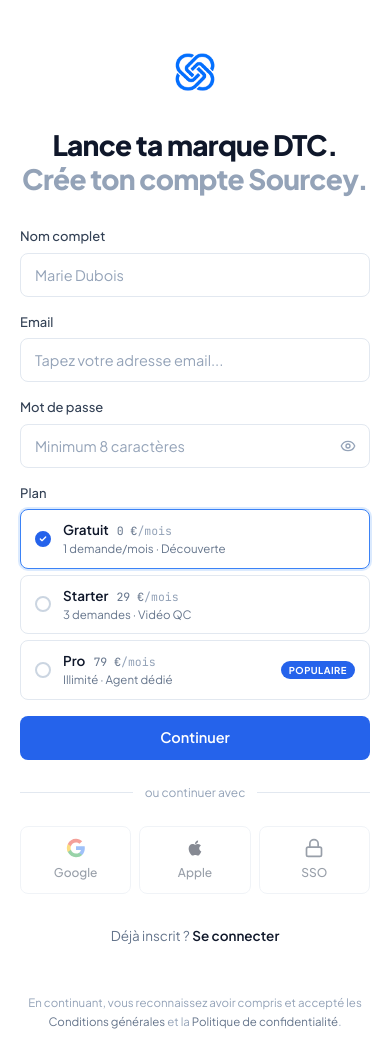
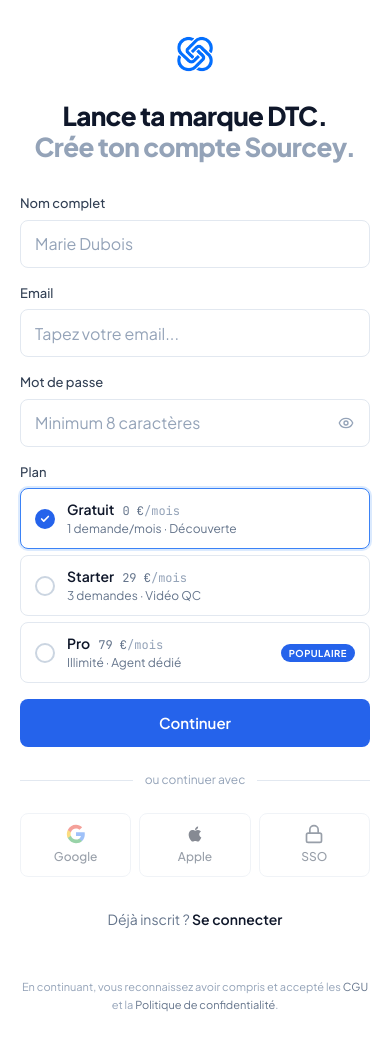
Before and after one commit to sourceyofficiel/sourcey-landing, a Next.js app: page /signup in a window 390 px wide. After the commit the page ends 1038 px from the top, so only its background shows below. Built offline with nearby package versions, Linux system fonts and the light colour scheme.

Commit message:
fix(mobile): auth pages - prevent iOS input zoom + bigger tap targets + simpler render

```diff
--- a/src/app/(auth)/layout.tsx
+++ b/src/app/(auth)/layout.tsx
@@ -2,11 +2,11 @@
 import Image from "next/image";
 
 /**
- * Auth layout — minimaliste, centré (style Notion / Linear).
+ * Auth layout — minimaliste, centré, mobile-first.
  *  - Single column
  *  - Logo en haut centré
- *  - Beaucoup d'espace blanc
- *  - Pas de panneau marketing
+ *  - Pas d'animation lourde
+ *  - Inputs h-12 avec text-[16px] (anti-iOS-zoom)
  */
 export default function AuthLayout({
   children,
@@ -14,22 +14,22 @@
   children: React.ReactNode;
 }) {
   return (
-    <div className="relative flex min-h-screen flex-col bg-white">
-      <main className="relative flex flex-1 items-center justify-center px-5 py-12 md:py-16">
+    <div className="flex min-h-screen flex-col bg-white">
+      <main className="flex flex-1 items-start justify-center px-5 pb-8 pt-8 sm:items-center sm:py-12">
         <div className="w-full max-w-[400px]">
           {/* Logo centré en haut */}
-          <div className="mb-8 flex justify-center">
+          <div className="mb-6 flex justify-center sm:mb-8">
             <Link
               href="/"
               aria-label="Accueil Sourcey"
-              className="inline-flex items-center rounded-lg p-1 -m-1 focus-visible:outline-none focus-visible:ring-2 focus-visible:ring-primary-500"
+              className="inline-flex items-center rounded-lg p-1 -m-1"
             >
               <Image
                 src="/logo/sourcey-mark.png"
                 alt="Sourcey"
                 width={56}
                 height={56}
-                className="h-12 w-12"
+                className="h-11 w-11 sm:h-12 sm:w-12"
                 priority
               />
             </Link>
@@ -40,13 +40,13 @@
       </main>
 
       {/* Footer legal */}
-      <footer className="px-5 pb-8 text-center text-[11.5px] leading-relaxed text-neutral-400">
+      <footer className="px-5 pb-6 pt-4 text-center text-[11px] leading-relaxed text-neutral-400 sm:text-[11.5px]">
         En continuant, vous reconnaissez avoir compris et accepté les{" "}
         <Link
           href="#"
           className="text-neutral-500 underline-offset-2 hover:underline"
         >
-          Conditions générales
+          CGU
         </Link>{" "}
         et la{" "}
         <Link
--- a/src/app/(auth)/login/page.tsx
+++ b/src/app/(auth)/login/page.tsx
@@ -35,8 +35,8 @@
 
   return (
     <div>
-      {/* Title — black + grey two-tone */}
-      <h1 className="text-center font-display text-[28px] font-extrabold leading-[1.2] tracking-tight text-neutral-900">
+      {/* Title */}
+      <h1 className="text-center font-display text-[26px] font-extrabold leading-[1.2] tracking-tight text-neutral-900 sm:text-[28px]">
         Le sourcing en Chine, simplifié.
         <br />
         <span className="text-neutral-400">Connectez-vous à Sourcey.</span>
@@ -56,11 +56,12 @@
             id="email"
             required
             type="email"
+            inputMode="email"
             value={email}
             onChange={(e) => setEmail(e.target.value)}
-            placeholder="Tapez votre adresse email..."
+            placeholder="Tapez votre email..."
             autoComplete="email"
-            className="mt-1.5 block h-11 w-full rounded-lg border border-neutral-200 bg-white px-3.5 text-[14.5px] text-neutral-900 transition-all placeholder:text-neutral-400 hover:border-neutral-300 focus:border-primary-500 focus:outline-none focus:ring-2 focus:ring-primary-100"
+            className="mt-1.5 block h-12 w-full rounded-lg border border-neutral-200 bg-white px-3.5 text-[16px] text-neutral-900 transition-all placeholder:text-neutral-400 hover:border-neutral-300 focus:border-primary-500 focus:outline-none focus:ring-2 focus:ring-primary-100"
           />
         </div>
 
@@ -81,13 +82,13 @@
               onChange={(e) => setPassword(e.target.value)}
               placeholder="Votre mot de passe"
               autoComplete="current-password"
-              className="block h-11 w-full rounded-lg border border-neutral-200 bg-white px-3.5 pr-11 text-[14.5px] text-neutral-900 transition-all placeholder:text-neutral-400 hover:border-neutral-300 focus:border-primary-500 focus:outline-none focus:ring-2 focus:ring-primary-100"
+              className="block h-12 w-full rounded-lg border border-neutral-200 bg-white px-3.5 pr-12 text-[16px] text-neutral-900 transition-all placeholder:text-neutral-400 hover:border-neutral-300 focus:border-primary-500 focus:outline-none focus:ring-2 focus:ring-primary-100"
             />
             <button
               type="button"
               onClick={() => setShowPassword((s) => !s)}
               tabIndex={-1}
-              className="absolute inset-y-0 right-0 flex w-11 items-center justify-center text-neutral-400 transition-colors hover:text-neutral-600"
+              className="absolute inset-y-0 right-0 flex h-12 w-12 items-center justify-center text-neutral-400 transition-colors hover:text-neutral-600 active:bg-neutral-100"
               aria-label={showPassword ? "Cacher" : "Afficher"}
             >
               {showPassword ? (
@@ -100,7 +101,7 @@
           <div className="mt-1.5 flex justify-end">
             <Link
               href="#"
-              className="text-[12px] text-neutral-500 underline-offset-2 hover:text-neutral-900 hover:underline"
+              className="py-1 text-[12.5px] text-neutral-500 underline-offset-2 hover:text-neutral-900 hover:underline"
             >
               Mot de passe oublié&nbsp;?
             </Link>
@@ -109,17 +110,17 @@
 
         {/* Error */}
         {error && (
-          <div className="flex items-start gap-2 rounded-lg border border-rose-200 bg-rose-50 p-3 text-[13px] text-rose-700">
+          <div className="flex items-start gap-2 rounded-lg border border-rose-200 bg-rose-50 p-3 text-[13.5px] text-rose-700">
             <AlertCircle className="mt-0.5 h-4 w-4 shrink-0" />
             <span>{error}</span>
           </div>
         )}
 
-        {/* Submit — flat blue button (Notion style) */}
+        {/* Submit */}
         <button
           type="submit"
           disabled={loading}
-          className="inline-flex h-11 w-full items-center justify-center gap-2 rounded-lg bg-primary-600 text-[14.5px] font-semibold text-white transition-colors hover:bg-primary-700 disabled:cursor-not-allowed disabled:opacity-60"
+          className="inline-flex h-12 w-full items-center justify-center gap-2 rounded-lg bg-primary-600 text-[15px] font-semibold text-white transition-colors hover:bg-primary-700 active:bg-primary-800 disabled:cursor-not-allowed disabled:opacity-60"
         >
           {loading ? (
             <>
@@ -196,7 +197,7 @@
       </div>
 
       {/* Sign up link */}
-      <p className="mt-8 text-center text-[13.5px] text-neutral-500">
+      <p className="mt-8 text-center text-[14px] text-neutral-500">
         Nouveau sur Sourcey&nbsp;?{" "}
         <Link
           href="/signup"
@@ -210,7 +211,7 @@
 }
 
 /* ============================================================
-   Social login button (Notion style)
+   Social login button — h-16 (64px tap target, mobile-friendly)
    ============================================================ */
 function SocialButton({
   label,
@@ -223,7 +224,7 @@
     <button
       type="button"
       disabled
-      className="flex h-[68px] flex-col items-center justify-center gap-1.5 rounded-lg border border-neutral-200 bg-white text-[12px] font-medium text-neutral-700 transition-colors hover:border-neutral-300 hover:bg-neutral-50 disabled:cursor-not-allowed disabled:opacity-50"
+      className="flex h-16 flex-col items-center justify-center gap-1 rounded-lg border border-neutral-200 bg-white text-[12px] font-medium text-neutral-700 transition-colors hover:border-neutral-300 hover:bg-neutral-50 active:bg-neutral-100 disabled:cursor-not-allowed disabled:opacity-50"
       aria-label={`Continuer avec ${label}`}
       title={`${label} — bientôt disponible`}
     >
--- a/src/app/(auth)/signup/page.tsx
+++ b/src/app/(auth)/signup/page.tsx
@@ -46,7 +46,6 @@
   const [showPassword, setShowPassword] = useState(false);
   const [plan, setPlan] = useState<Plan>("free");
 
-  // Read ?plan=… from URL on mount
   useEffect(() => {
     if (typeof window === "undefined") return;
     const p = new URLSearchParams(window.location.search).get("plan") as
@@ -82,8 +81,8 @@
 
   return (
     <div>
-      {/* Title — black + grey two-tone */}
-      <h1 className="text-center font-display text-[28px] font-extrabold leading-[1.2] tracking-tight text-neutral-900">
+      {/* Title */}
+      <h1 className="text-center font-display text-[26px] font-extrabold leading-[1.2] tracking-tight text-neutral-900 sm:text-[28px]">
         Lance ta marque DTC.
         <br />
         <span className="text-neutral-400">Crée ton compte Sourcey.</span>
@@ -107,7 +106,7 @@
             onChange={(e) => setFullName(e.target.value)}
             placeholder="Marie Dubois"
             autoComplete="name"
-            className="mt-1.5 block h-11 w-full rounded-lg border border-neutral-200 bg-white px-3.5 text-[14.5px] text-neutral-900 transition-all placeholder:text-neutral-400 hover:border-neutral-300 focus:border-primary-500 focus:outline-none focus:ring-2 focus:ring-primary-100"
+            className="mt-1.5 block h-12 w-full rounded-lg border border-neutral-200 bg-white px-3.5 text-[16px] text-neutral-900 transition-all placeholder:text-neutral-400 hover:border-neutral-300 focus:border-primary-500 focus:outline-none focus:ring-2 focus:ring-primary-100"
           />
         </div>
 
@@ -123,11 +122,12 @@
             id="email"
             required
             type="email"
+            inputMode="email"
             value={email}
             onChange={(e) => setEmail(e.target.value)}
-            placeholder="Tapez votre adresse email..."
+            placeholder="Tapez votre email..."
             autoComplete="email"
-            className="mt-1.5 block h-11 w-full rounded-lg border border-neutral-200 bg-white px-3.5 text-[14.5px] text-neutral-900 transition-all placeholder:text-neutral-400 hover:border-neutral-300 focus:border-primary-500 focus:outline-none focus:ring-2 focus:ring-primary-100"
+            className="mt-1.5 block h-12 w-full rounded-lg border border-neutral-200 bg-white px-3.5 text-[16px] text-neutral-900 transition-all placeholder:text-neutral-400 hover:border-neutral-300 focus:border-primary-500 focus:outline-none focus:ring-2 focus:ring-primary-100"
           />
         </div>
 
@@ -149,13 +149,13 @@
               onChange={(e) => setPassword(e.target.value)}
               placeholder="Minimum 8 caractères"
               autoComplete="new-password"
-              className="block h-11 w-full rounded-lg border border-neutral-200 bg-white px-3.5 pr-11 text-[14.5px] text-neutral-900 transition-all placeholder:text-neutral-400 hover:border-neutral-300 focus:border-primary-500 focus:outline-none focus:ring-2 focus:ring-primary-100"
+              className="block h-12 w-full rounded-lg border border-neutral-200 bg-white px-3.5 pr-12 text-[16px] text-neutral-900 transition-all placeholder:text-neutral-400 hover:border-neutral-300 focus:border-primary-500 focus:outline-none focus:ring-2 focus:ring-primary-100"
             />
             <button
               type="button"
               onClick={() => setShowPassword((s) => !s)}
               tabIndex={-1}
-              className="absolute inset-y-0 right-0 flex w-11 items-center justify-center text-neutral-400 transition-colors hover:text-neutral-600"
+              className="absolute inset-y-0 right-0 flex h-12 w-12 items-center justify-center text-neutral-400 transition-colors hover:text-neutral-600 active:bg-neutral-100"
               aria-label={showPassword ? "Cacher" : "Afficher"}
             >
               {showPassword ? (
@@ -167,7 +167,7 @@
           </div>
         </div>
 
-        {/* Plan picker (compact) */}
+        {/* Plan picker */}
         <div>
           <span className="block text-[13px] font-medium text-neutral-700">
             Plan
@@ -178,37 +178,37 @@
                 key={p.value}
                 type="button"
                 onClick={() => setPlan(p.value)}
-                className={`relative flex items-center gap-3 rounded-lg border bg-white px-3.5 py-2.5 text-left transition-all ${
+                className={`relative flex min-h-[60px] items-center gap-3 rounded-lg border bg-white px-3.5 py-2.5 text-left transition-all active:scale-[0.99] ${
                   plan === p.value
                     ? "border-primary-500 ring-2 ring-primary-100"
                     : "border-neutral-200 hover:border-neutral-300"
                 }`}
               >
                 <span
-                  className={`grid h-4 w-4 shrink-0 place-items-center rounded-full border-2 transition-colors ${
+                  className={`grid h-5 w-5 shrink-0 place-items-center rounded-full border-2 transition-colors ${
                     plan === p.value
                       ? "border-primary-600 bg-primary-600"
                       : "border-neutral-300"
                   }`}
                 >
                   {plan === p.value && (
-                    <Check className="h-2 w-2 text-white" strokeWidth={4} />
+                    <Check className="h-2.5 w-2.5 text-white" strokeWidth={4} />
                   )}
                 </span>
-                <div className="flex-1">
-                  <div className="flex items-baseline gap-2">
-                    <p className="text-[13.5px] font-semibold text-neutral-900">
+                <div className="flex-1 min-w-0">
+                  <div className="flex flex-wrap items-baseline gap-x-2">
+                    <p className="text-[14px] font-semibold text-neutral-900">
                       {p.label}
                     </p>
-                    <p className="font-mono text-[11.5px] text-neutral-500">
+                    <p className="font-mono text-[12px] text-neutral-500">
                       {p.price}
                       <span className="text-neutral-400">/mois</span>
                     </p>
                   </div>
-                  <p className="text-[11.5px] text-neutral-500">{p.sub}</p>
+                  <p className="text-[12px] text-neutral-500">{p.sub}</p>
                 </div>
                 {p.badge && (
-                  <span className="rounded-full bg-primary-600 px-2 py-0.5 text-[9.5px] font-bold uppercase tracking-wider text-white">
+                  <span className="shrink-0 rounded-full bg-primary-600 px-2 py-0.5 text-[9.5px] font-bold uppercase tracking-wider text-white">
                     {p.badge}
                   </span>
                 )}
@@ -219,17 +219,17 @@
 
         {/* Error */}
         {error && (
-          <div className="flex items-start gap-2 rounded-lg border border-rose-200 bg-rose-50 p-3 text-[13px] text-rose-700">
+          <div className="flex items-start gap-2 rounded-lg border border-rose-200 bg-rose-50 p-3 text-[13.5px] text-rose-700">
             <AlertCircle className="mt-0.5 h-4 w-4 shrink-0" />
             <span>{error}</span>
           </div>
         )}
 
-        {/* Submit — flat blue (Notion style) */}
+        {/* Submit */}
         <button
           type="submit"
           disabled={loading}
-          className="inline-flex h-11 w-full items-center justify-center gap-2 rounded-lg bg-primary-600 text-[14.5px] font-semibold text-white transition-colors hover:bg-primary-700 disabled:cursor-not-allowed disabled:opacity-60"
+          className="inline-flex h-12 w-full items-center justify-center gap-2 rounded-lg bg-primary-600 text-[15px] font-semibold text-white transition-colors hover:bg-primary-700 active:bg-primary-800 disabled:cursor-not-allowed disabled:opacity-60"
         >
           {loading ? (
             <>
@@ -306,7 +306,7 @@
       </div>
 
       {/* Login link */}
-      <p className="mt-8 text-center text-[13.5px] text-neutral-500">
+      <p className="mt-8 text-center text-[14px] text-neutral-500">
         Déjà inscrit&nbsp;?{" "}
         <Link
           href="/login"
@@ -320,7 +320,7 @@
 }
 
 /* ============================================================
-   Social login button (Notion style)
+   Social login button — h-16 (64px tap target, mobile-friendly)
    ============================================================ */
 function SocialButton({
   label,
@@ -333,7 +333,7 @@
     <button
       type="button"
       disabled
-      className="flex h-[68px] flex-col items-center justify-center gap-1.5 rounded-lg border border-neutral-200 bg-white text-[12px] font-medium text-neutral-700 transition-colors hover:border-neutral-300 hover:bg-neutral-50 disabled:cursor-not-allowed disabled:opacity-50"
+      className="flex h-16 flex-col items-center justify-center gap-1 rounded-lg border border-neutral-200 bg-white text-[12px] font-medium text-neutral-700 transition-colors hover:border-neutral-300 hover:bg-neutral-50 active:bg-neutral-100 disabled:cursor-not-allowed disabled:opacity-50"
       aria-label={`Continuer avec ${label}`}
       title={`${label} — bientôt disponible`}
     >
```
Also changed, not shown: 1 other file (tests, documents, lock files or other folders).
